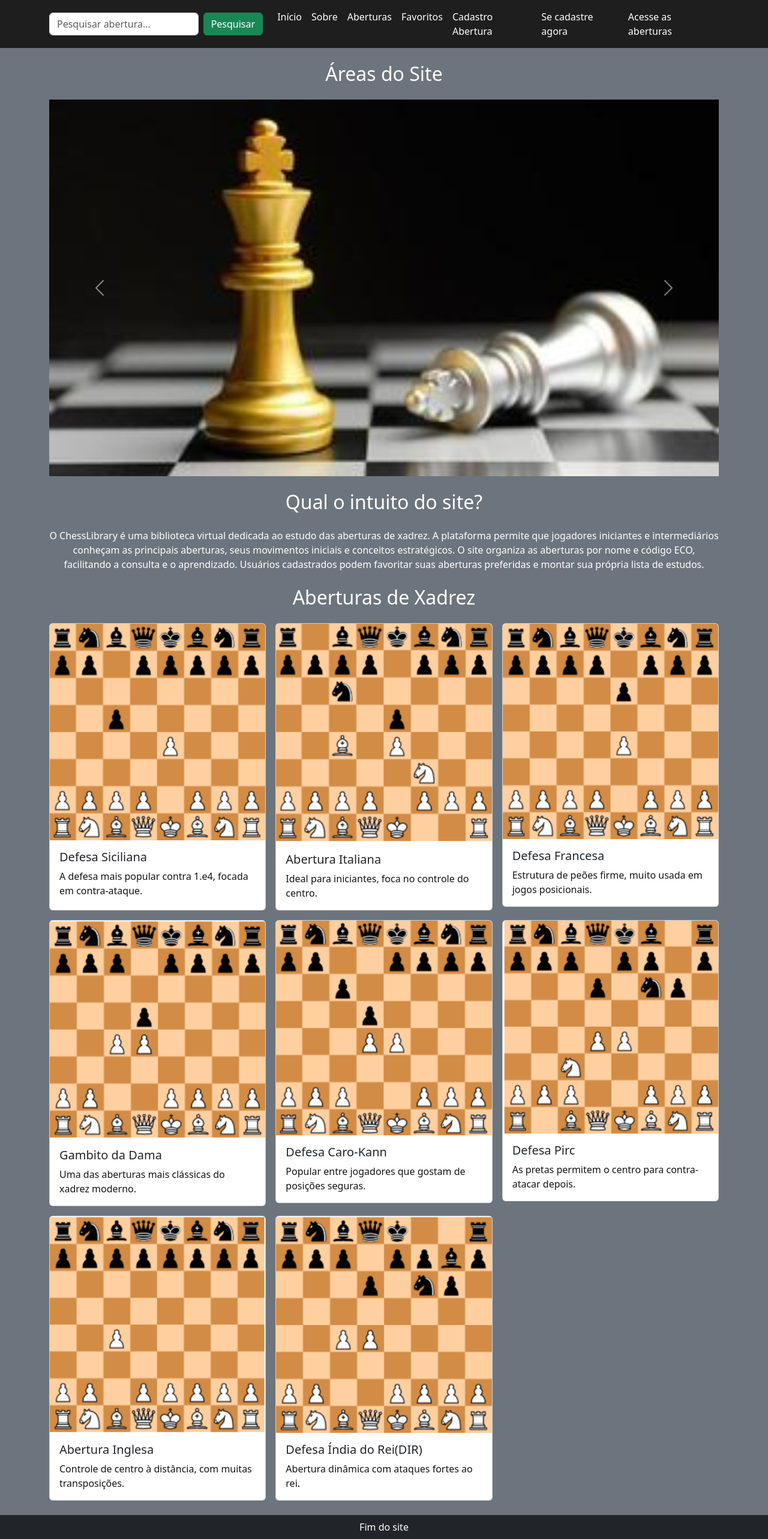
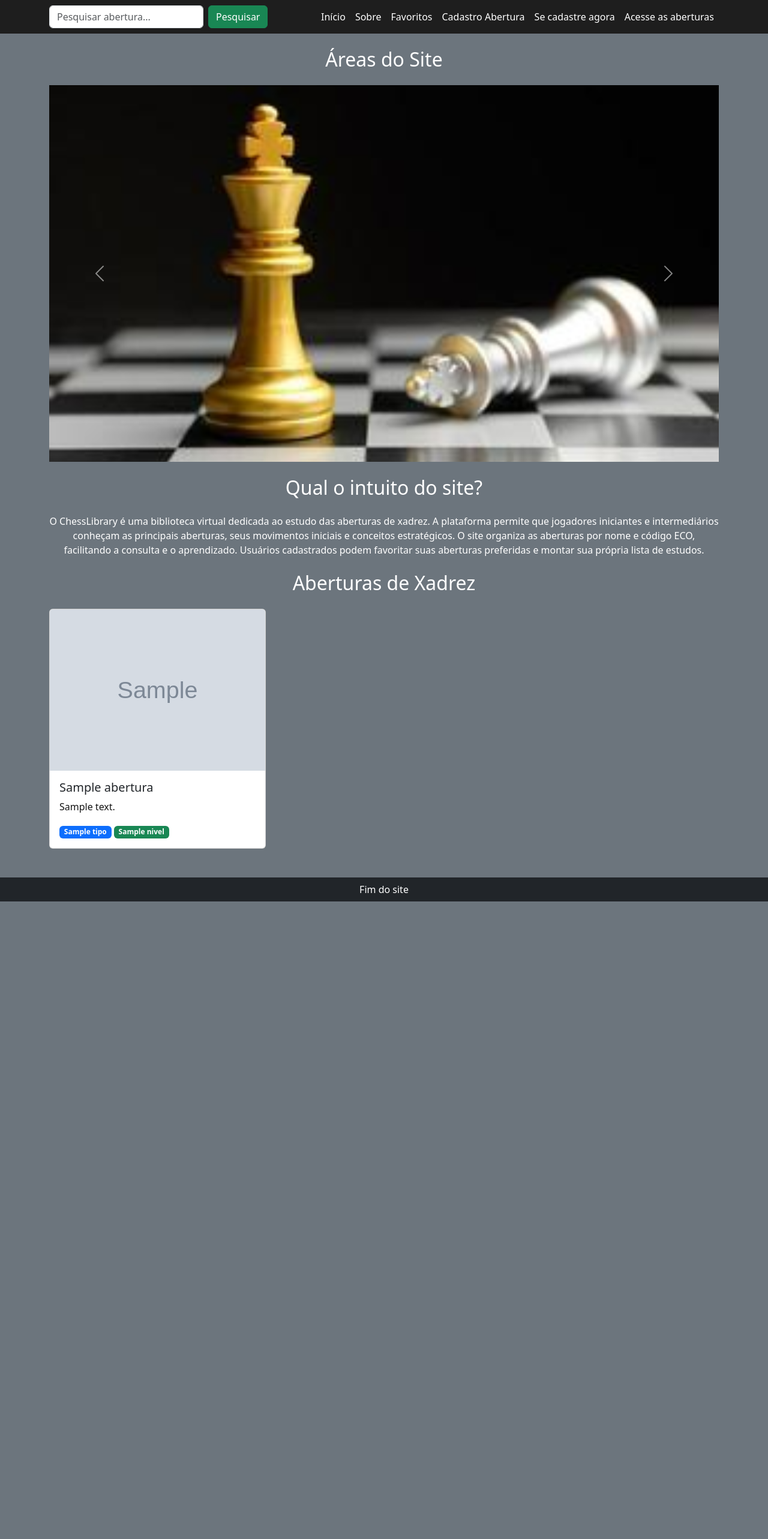
Before and after one commit to vinicius-gab/xadrez, a Flask app: template templates/inicio.html in a window 1280 px wide. Shown: the whole page at 60% size. After the commit the page ends 1503 px from the top, so only its background shows below. Run offline with Flask 3, Linux system fonts and the light colour scheme; the template is opened without the code that fills it: most values are stand-ins (such as "Sample title", 1, 10 or a date in 2020); grey boxes marked "Sample" are stand-in pictures.

Commit message:
Melhorias gerais

```diff
--- a/app.py
+++ b/app.py
@@ -14,7 +14,20 @@ app.secret_key = os.getenv('SECRET_KEY')
 
 @app.route("/")
 def index():
-    return render_template("inicio.html")
+    conexao = ConectarBD()
+    cursor = conexao.cursor(dictionary=True)
+
+    cursor.execute("""
+        SELECT *
+        FROM abertura
+        LIMIT 6
+    """)
+
+    aberturas = cursor.fetchall()
+    cursor.close()
+
+    return render_template("inicio.html", aberturas=aberturas)
+
 
 # -------- Página de favoritos --------
 @app.route('/favoritos')
--- a/templates/inicio.html
+++ b/templates/inicio.html
@@ -35,7 +35,6 @@
       <ul class="navbar-nav ms-auto">
         <li class="nav-item"><a class="nav-link" href="#topo">Início</a></li>
         <li class="nav-item"><a class="nav-link" href="#sobre">Sobre</a></li>
-        <li class="nav-item"><a class="nav-link" href="#abertura">Aberturas</a></li>
         <li class="nav-item"><a class="nav-link" href="{{ url_for('pagina_favoritos') }}">Favoritos</a></li>
         <li class="nav-item"><a class="nav-link" href="{{ url_for('cadastro_abertura') }}">Cadastro Abertura</a></li>
         <li class="nav-item"><a class="nav-link" href="{{ url_for('cadastro_usuario') }}">Se cadastre agora</a></li>
@@ -103,94 +102,34 @@
     </p>
   </section>
 
-  <section id="abertura" class="container my-4">
-    <h2 class="mb-4 text-center text-white">Aberturas de Xadrez</h2>
+<section id="abertura" class="container my-4">
+  <h2 class="mb-4 text-center text-white">Aberturas de Xadrez</h2>
 
-    <div class="row g-3">
+  <div class="row g-3">
 
-    <div class="col-md-4">
-        <article class="card h-100">
-          <img src="static/assents/img/Def_sici.png" class="card-img-top" alt="Capa Animes e Mangás">
+    {% for abertura in aberturas %}
+      <div class="col-md-4 mb-4">
+        <div class="card h-100 abertura-card"
+             onclick="window.location.href='{{ url_for('abertura_detalhada', id_abertura=abertura.idAbertura) }}'">
+
+          <img src="{{ url_for('static', filename='tabuleiros/' ~ abertura.img_tabuleiro) }}"
+               class="card-img-top"
+               alt="{{ abertura.Nome }}">
+
           <div class="card-body">
-            <h5 class="card-title">Defesa Siciliana</h5>
-            <p class="card-text">
-              A defesa mais popular contra 1.e4, focada em contra-ataque.
-            </p>
+            <h5 class="card-title">{{ abertura.Nome }}</h5>
+            <p class="card-text">{{ abertura.Descricao }}</p>
+
+            <span class="badge bg-primary">{{ abertura.Tipo }}</span>
+            <span class="badge bg-success">{{ abertura.Nivel }}</span>
           </div>
-        </article>
-    </div>
-      <div class="col-md-4">
-        <article class="card">
-          <img src="static/assents/img/Ab_Ita.png" class="card-img-top" alt="Capa do livro O Herói Perdido">
-          <div class="card-body">
-            <h5 class="card-title">Abertura Italiana</h5>
-            <p class="card-text">Ideal para iniciantes, foca no controle do centro.</p>
-          </div>
-        </article>
+        </div>
       </div>
+    {% endfor %}
 
-      <div class="col-md-4">
-        <article class="card">
-          <img src="static/assents/img/Def_Fran.png" class="card-img-top" alt="Capa do livro Profecia das Sombras">
-          <div class="card-body">
-            <h5 class="card-title">Defesa Francesa</h5>
-            <p class="card-text">Estrutura de peões firme, muito usada em jogos posicionais.</p>
-          </div>
-        </article>
-      </div>
+  </div>
+</section>
 
-      <div class="col-md-4">
-        <article class="card">
-          <img src="static/assents/img/Gam_dama.png" class="card-img-top" alt="Capa do livro Profecia das Sombras">
-          <div class="card-body">
-            <h5 class="card-title">Gambito da Dama</h5>
-            <p class="card-text">Uma das aberturas mais clássicas do xadrez moderno.</p>
-          </div>
-        </article>
-      </div>
-
-      <div class="col-md-4">
-        <article class="card">
-          <img src="static/assents/img/Def_CK.png" class="card-img-top" alt="Capa do livro Profecia das Sombras">
-          <div class="card-body">
-            <h5 class="card-title">Defesa Caro-Kann</h5>
-            <p class="card-text">Popular entre jogadores que gostam de posições seguras.</p>
-          </div>
-        </article>
-      </div>
-
-      <div class="col-md-4">
-        <article class="card">
-          <img src="static/assents/img/Def_Pirc.png" class="card-img-top" alt="Capa do livro Profecia das Sombras">
-          <div class="card-body">
-            <h5 class="card-title">Defesa Pirc</h5>
-            <p class="card-text">As pretas permitem o centro para contra-atacar depois.</p>
-          </div>
-        </article>
-      </div>
-
-      <div class="col-md-4">
-        <article class="card">
-          <img src="static/assents/img/Ab_Ingl.png" class="card-img-top" alt="Capa do livro Profecia das Sombras">
-          <div class="card-body">
-            <h5 class="card-title">Abertura Inglesa</h5>
-            <p class="card-text">Controle de centro à distância, com muitas transposições.</p>
-          </div>
-        </article>
-      </div>
-
-      <div class="col-md-4">
-        <article class="card">
-          <img src="static/assents/img/Def_DIR.png" class="card-img-top" alt="Capa do livro Profecia das Sombras">
-          <div class="card-body">
-            <h5 class="card-title">Defesa Índia do Rei(DIR)</h5>
-            <p class="card-text">Abertura dinâmica com ataques fortes ao rei.</p>
-          </div>
-        </article>
-      </div>
-    </div>
-
-  </section>
 
   <footer class="bg-dark text-white text-center py-2 mt-4">
     Fim do site
```
Also changed, not shown: static/tabuleiros/10.png (deleted), static/tabuleiros/2.png (added), static/tabuleiros/3.png (added), static/tabuleiros/4.png (added), static/tabuleiros/5.png (added), static/tabuleiros/6.png (added), static/tabuleiros/7.png (added), static/tabuleiros/8.png (added).
